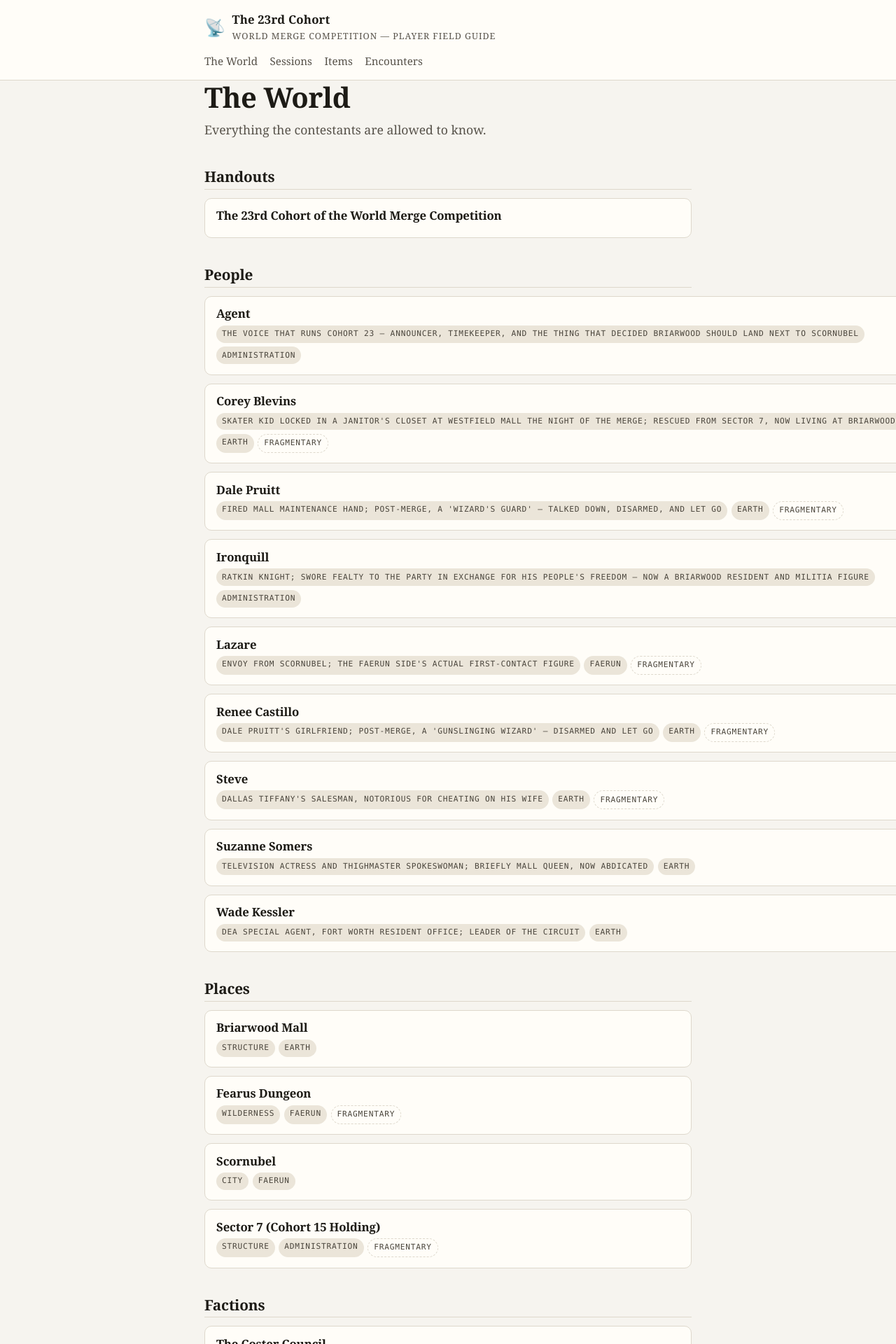
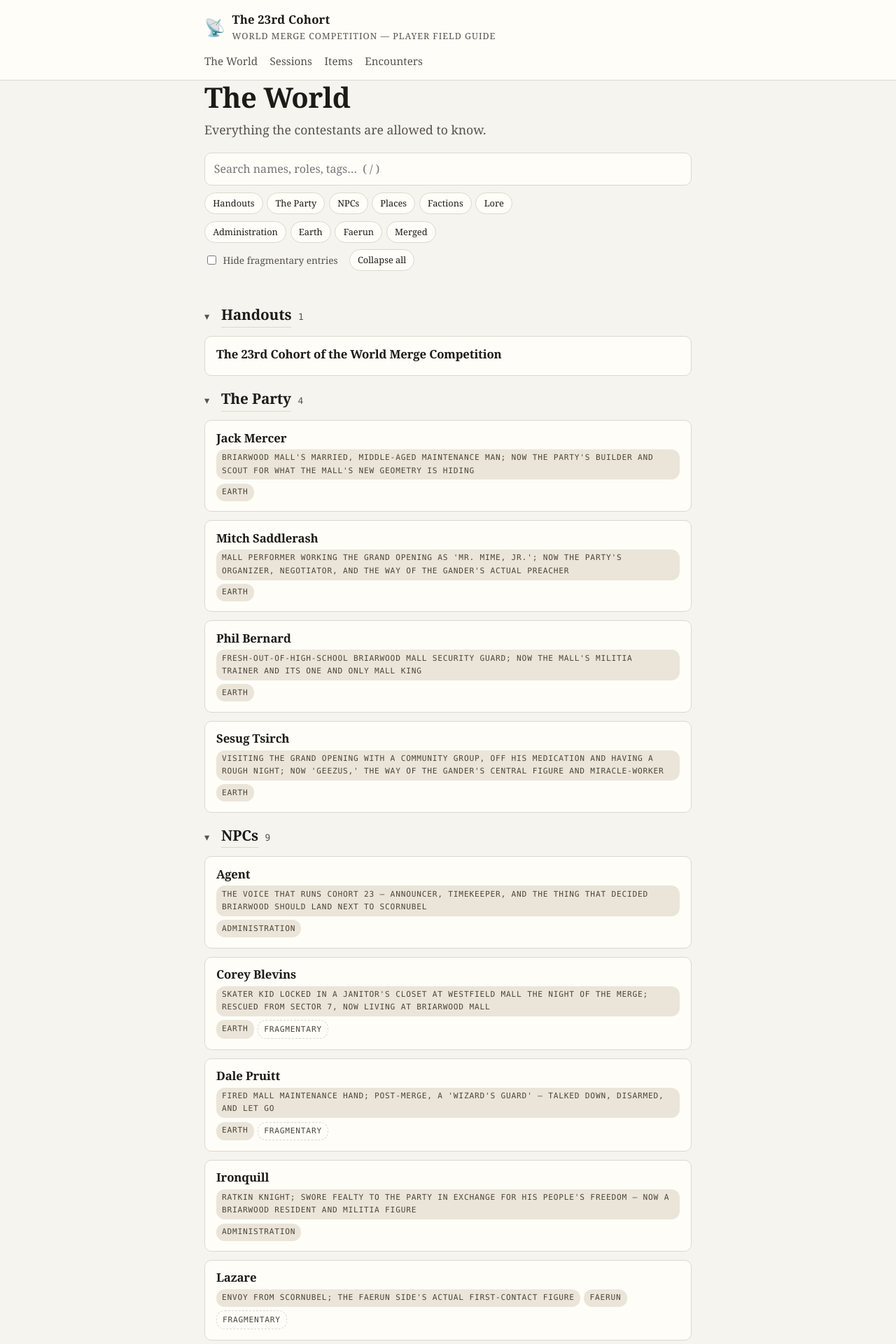
Before and after one commit to joshuajcarson/world-merge-competition-dnd-game, a Jekyll site: the page built from world/index.html, in a window 1280 px wide. Shown: the top 1920 px of the page at 70% size. Built offline with Jekyll 4.4.1, drawn with Linux system fonts in a browser that asks for light colours; some of the changed text lies outside the part shown.

Commit message:
Add search, filter chips and collapsible sections to the world index
The world index now lists The Party (pc) and Races, which it was silently
omitting. A small client-side script adds a search box, kind and origin chips,
a hide-fragmentary toggle and collapse/expand, all driven by frontmatter that
already exists on every entry, so nothing new needs maintaining.

Co-Authored-By: Claude Sonnet 5.5 <noreply@anthropic.com>

```diff
--- a/_includes/entry-list.html
+++ b/_includes/entry-list.html
@@ -14,7 +14,11 @@ the set is cleared, the empty message is marked .public-only so a DM isn't told
 {%- if include.pages and include.pages.size > 0 -%}
 <ul class="cards">
   {%- for p in include.pages -%}
-  <li class="card{% unless p.player_known == true %} dm-only{% endunless %}">
+  {%- assign hay = p.title | append: ' ' | append: p.role | append: ' ' | append: p.species | append: ' ' | append: p.origin | append: ' ' | append: p.type -%}
+  {%- assign tagtext = p.tags | join: ' ' -%}
+  <li class="card{% unless p.player_known == true %} dm-only{% endunless %}"
+      data-text="{{ hay | append: ' ' | append: tagtext | downcase | xml_escape }}"
+      data-origin="{{ p.origin | default: 'unknown' }}"{% if p.needs_detail %} data-stub="1"{% endif %}>
     <a href="{{ p.url | relative_url }}">
       <h3>
         {%- if p.session_number %}<span class="num">{{ p.session_number }}</span> {% endif -%}
--- /dev/null
+++ b/_includes/type-group.html
@@ -0,0 +1,16 @@
+{%- comment -%}
+One collapsible section of the world index.
+  include.id     — slug for the section, used by the type chips in list-filter.js
+  include.label  — heading text
+  include.pages  — the set of pages (cleared or not; entry-list.html sorts that out)
+  include.empty  — message when nothing is cleared
+
+Open by default so the page is complete without JavaScript. The count is the
+player-visible count, which list-filter.js recomputes for the DM view and for
+active filters.
+{%- endcomment -%}
+{%- assign cleared_count = include.pages | where: "player_known", true | size -%}
+<details class="type-group" id="{{ include.id }}" data-type="{{ include.id }}" data-label="{{ include.label }}" open>
+  <summary><h2>{{ include.label }}</h2> <span class="count">{{ cleared_count }}</span></summary>
+  {% include entry-list.html pages=include.pages empty=include.empty %}
+</details>
--- a/assets/css/cohort.css
+++ b/assets/css/cohort.css
@@ -247,3 +247,50 @@ th, td { text-align: left; padding: .5rem .7rem; border-bottom: 1px solid var(--
   color: var(--ink-soft);
 }
 .card.dm-only { border-style: dashed; }
+
+/* ---------- index search, chips, collapsible groups ---------- */
+/* Driven by assets/js/list-filter.js; the page is a plain list without it. */
+
+.sr-only {
+  position: absolute; width: 1px; height: 1px; padding: 0; margin: -1px;
+  overflow: hidden; clip: rect(0, 0, 0, 0); white-space: nowrap; border: 0;
+}
+.filtered-out { display: none !important; }
+
+.filter-bar { margin: 0 0 1.5rem; display: grid; gap: .6rem; }
+.filter-bar[hidden] { display: none; }
+.filter-bar input[type="search"] {
+  width: 100%; padding: .6rem .8rem; font: inherit;
+  color: var(--ink); background: var(--bg-raised);
+  border: 1px solid var(--line); border-radius: var(--radius);
+}
+.chip-row { display: flex; flex-wrap: wrap; gap: .35rem; }
+.chip-row[hidden] { display: none; }
+.chip, .filter-actions button {
+  font: inherit; font-size: .8rem; cursor: pointer;
+  color: var(--ink); background: var(--bg-raised);
+  border: 1px solid var(--line); border-radius: 999px;
+  padding: .25rem .7rem;
+}
+.chip:hover, .filter-actions button:hover { border-color: var(--accent); }
+.chip[aria-pressed="true"] { background: var(--accent); color: var(--accent-ink); border-color: var(--accent); }
+.filter-actions { display: flex; flex-wrap: wrap; gap: .5rem 1rem; align-items: center; font-size: .85rem; color: var(--ink-soft); }
+.filter-actions button[hidden] { display: none; }
+.check { display: inline-flex; gap: .4rem; align-items: center; cursor: pointer; }
+.filter-status { margin: 0; font-size: .85rem; color: var(--ink-soft); min-height: 1.2em; }
+
+.type-group { margin: 0 0 1.25rem; }
+.type-group > summary {
+  cursor: pointer; list-style: none;
+  display: flex; align-items: baseline; gap: .6rem;
+}
+.type-group > summary::-webkit-details-marker { display: none; }
+.type-group > summary::before { content: "\25B8"; color: var(--ink-soft); font-size: .9em; width: 1em; }
+.type-group[open] > summary::before { content: "\25BE"; }
+.type-group > summary h2 { display: inline; margin: 0; }
+.type-group .count {
+  font-family: ui-monospace, SFMono-Regular, Menlo, Consolas, monospace;
+  font-size: .8rem; color: var(--ink-soft);
+}
+.type-group .cards { margin-top: .75rem; }
+.card .tag { white-space: normal; border-radius: 12px; }
--- /dev/null
+++ b/assets/js/list-filter.js
@@ -0,0 +1,144 @@
+/* Search and filter for index pages built from _includes/type-group.html.
+   Markup contract: a [data-filterable] container holding details.type-group
+   sections of li.card elements (data-text, data-origin, data-stub), plus the
+   #filter-bar form. Without this script the page is a plain list. */
+(function () {
+  var root = document.querySelector('[data-filterable]');
+  var form = document.getElementById('filter-bar');
+  if (!root || !form) return;
+  form.hidden = false;
+
+  var input = document.getElementById('filter-q');
+  var stubBox = document.getElementById('filter-hide-stubs');
+  var toggleAll = document.getElementById('filter-toggle-all');
+  var clearBtn = document.getElementById('filter-clear');
+  var status = document.getElementById('filter-status');
+  var emptyMsg = document.getElementById('filter-empty');
+  var groups = Array.prototype.slice.call(root.querySelectorAll('details.type-group'));
+  var dm = document.documentElement.getAttribute('data-dm') === 'on';
+
+  function playerVisible(card) { return dm || !card.classList.contains('dm-only'); }
+
+  var model = groups.map(function (g) {
+    var cards = Array.prototype.slice.call(g.querySelectorAll('li.card'));
+    return { el: g, cards: cards, count: g.querySelector('.count'),
+             wasOpen: g.open, type: g.getAttribute('data-type'), label: g.getAttribute('data-label') };
+  });
+
+  var state = { q: '', types: {}, origins: {}, hideStubs: false };
+
+  // Long groups start collapsed; the counts in the headings say what is inside.
+  model.forEach(function (m) {
+    m.total = m.cards.filter(playerVisible).length;
+    if (m.total > 12) { m.el.open = false; m.wasOpen = false; }
+  });
+
+  function label(s) { return s.charAt(0).toUpperCase() + s.slice(1); }
+
+  function buildChips(kind, items) {
+    var row = form.querySelector('[data-chips="' + kind + '"]');
+    items.forEach(function (it) {
+      var b = document.createElement('button');
+      b.type = 'button';
+      b.className = 'chip';
+      b.textContent = it.label;
+      b.setAttribute('aria-pressed', 'false');
+      b.addEventListener('click', function () {
+        var map = kind === 'type' ? state.types : state.origins;
+        if (map[it.key]) { delete map[it.key]; } else { map[it.key] = true; }
+        b.setAttribute('aria-pressed', map[it.key] ? 'true' : 'false');
+        apply();
+      });
+      row.appendChild(b);
+    });
+    if (!items.length) row.hidden = true;
+  }
+
+  buildChips('type', model.filter(function (m) { return m.total > 0; })
+    .map(function (m) { return { key: m.type, label: m.label }; }));
+
+  var origins = {};
+  model.forEach(function (m) {
+    m.cards.filter(playerVisible).forEach(function (c) {
+      var o = c.getAttribute('data-origin');
+      if (o && o !== 'unknown') origins[o] = true;
+    });
+  });
+  buildChips('origin', Object.keys(origins).sort().map(function (o) { return { key: o, label: label(o) }; }));
+
+  function any(map) { return Object.keys(map).length > 0; }
+
+  function apply() {
+    state.q = input.value.trim().toLowerCase();
+    state.hideStubs = stubBox.checked;
+    var words = state.q ? state.q.split(/\s+/) : [];
+    var active = words.length > 0 || any(state.types) || any(state.origins) || state.hideStubs;
+    var shownTotal = 0, allTotal = 0;
+
+    model.forEach(function (m) {
+      var typeOk = !any(state.types) || state.types[m.type];
+      var shown = 0;
+      m.cards.forEach(function (c) {
+        var ok = typeOk && playerVisible(c);
+        if (ok && any(state.origins)) ok = !!state.origins[c.getAttribute('data-origin')];
+        if (ok && state.hideStubs) ok = !c.hasAttribute('data-stub');
+        if (ok && words.length) {
+          var hay = c.getAttribute('data-text') || '';
+          ok = words.every(function (w) { return hay.indexOf(w) !== -1; });
+        }
+        c.classList.toggle('filtered-out', !ok);
+        if (ok) shown++;
+      });
+      m.shown = shown;
+      allTotal += m.total;
+      shownTotal += shown;
+      m.count.textContent = active ? shown + ' of ' + m.total : String(m.total);
+      m.el.classList.toggle('filtered-out', active && shown === 0);
+      if (active) { m.el.open = shown > 0; } else { m.el.open = m.wasOpen; }
+    });
+
+    clearBtn.hidden = !active;
+    emptyMsg.hidden = !(active && shownTotal === 0);
+    status.textContent = active ? shownTotal + ' of ' + allTotal + ' entries' : '';
+  }
+
+  // Remember how the viewer left each section while no filter is active.
+  model.forEach(function (m) {
+    m.el.addEventListener('toggle', function () {
+      if (!clearBtn.hidden) return;
+      m.wasOpen = m.el.open;
+    });
+  });
+
+  input.addEventListener('input', apply);
+  stubBox.addEventListener('change', apply);
+  form.addEventListener('submit', function (e) { e.preventDefault(); });
+
+  clearBtn.addEventListener('click', function () {
+    input.value = '';
+    stubBox.checked = false;
+    state.types = {};
+    state.origins = {};
+    Array.prototype.forEach.call(form.querySelectorAll('.chip'), function (b) { b.setAttribute('aria-pressed', 'false'); });
+    apply();
+    input.focus();
+  });
+
+  toggleAll.addEventListener('click', function () {
+    var collapse = toggleAll.textContent === 'Collapse all';
+    model.forEach(function (m) {
+      if (!m.el.classList.contains('filtered-out')) { m.el.open = !collapse; m.wasOpen = !collapse; }
+    });
+    toggleAll.textContent = collapse ? 'Expand all' : 'Collapse all';
+  });
+
+  document.addEventListener('keydown', function (e) {
+    if (e.key !== '/' || e.ctrlKey || e.metaKey || e.altKey) return;
+    var t = e.target && e.target.tagName;
+    if (t === 'INPUT' || t === 'TEXTAREA' || t === 'SELECT') return;
+    e.preventDefault();
+    input.focus();
+  });
+
+  apply();
+})();
--- a/world/index.html
+++ b/world/index.html
@@ -14,25 +14,49 @@ permalink: /world/
 
   The player_known filter lives in _includes/entry-list.html now, so that
   withheld entries can still surface in the ?dm=1 view.
+
+  Sections are driven by each file's `type`, so a new entry shows up here with
+  no index to edit. The search box and chips come from assets/js/list-filter.js
+  and work off data attributes on each card (see entry-list.html).
 {%- endcomment -%}
 {%- assign entries = site.pages -%}
 
-<h2>Handouts</h2>
+<form id="filter-bar" class="filter-bar" role="search" hidden>
+  <label class="sr-only" for="filter-q">Search the world</label>
+  <input id="filter-q" type="search" placeholder="Search names, roles, tags…  ( / )" autocomplete="off">
+  <div class="chip-row" data-chips="type" aria-label="Filter by kind"></div>
+  <div class="chip-row" data-chips="origin" aria-label="Filter by origin"></div>
+  <div class="filter-actions">
+    <label class="check"><input type="checkbox" id="filter-hide-stubs"> Hide fragmentary entries</label>
+    <button type="button" id="filter-toggle-all">Collapse all</button>
+    <button type="button" id="filter-clear" hidden>Clear filters</button>
+  </div>
+  <p id="filter-status" class="filter-status" aria-live="polite"></p>
+</form>
+
+<div data-filterable>
 {%- assign handouts = entries | where: "type", "handout" -%}
-{% include entry-list.html pages=handouts empty="No handouts released." %}
+{% include type-group.html id="handout" label="Handouts" pages=handouts empty="No handouts released." %}
 
-<h2>People</h2>
+{%- assign pcs = entries | where: "type", "pc" | sort: "title" -%}
+{% include type-group.html id="pc" label="The Party" pages=pcs empty="No contestants registered." %}
+
 {%- assign npcs = entries | where: "type", "npc" | sort: "title" -%}
-{% include entry-list.html pages=npcs empty="You haven't met anyone worth writing down. Yet." %}
+{% include type-group.html id="npc" label="NPCs" pages=npcs empty="You haven't met anyone worth writing down. Yet." %}
 
-<h2>Places</h2>
 {%- assign places = entries | where: "type", "place" | sort: "title" -%}
-{% include entry-list.html pages=places empty="Nowhere charted." %}
+{% include type-group.html id="place" label="Places" pages=places empty="Nowhere charted." %}
 
-<h2>Factions</h2>
 {%- assign factions = entries | where: "type", "faction" | sort: "title" -%}
-{% include entry-list.html pages=factions empty="No powers identified." %}
+{% include type-group.html id="faction" label="Factions" pages=factions empty="No powers identified." %}
 
-<h2>Lore</h2>
+{%- assign races = entries | where: "type", "race" | sort: "title" -%}
+{% include type-group.html id="race" label="Races" pages=races empty="No peoples catalogued." %}
+
 {%- assign lore = entries | where: "type", "lore" | sort: "title" -%}
-{% include entry-list.html pages=lore empty="Nothing understood well enough to write down." %}
+{% include type-group.html id="lore" label="Lore" pages=lore empty="Nothing understood well enough to write down." %}
+
+<p id="filter-empty" class="empty" hidden>Nothing matches. Try fewer words or clear the filters.</p>
+</div>
+
+<script src="{{ '/assets/js/list-filter.js' | relative_url }}" defer></script>
```
